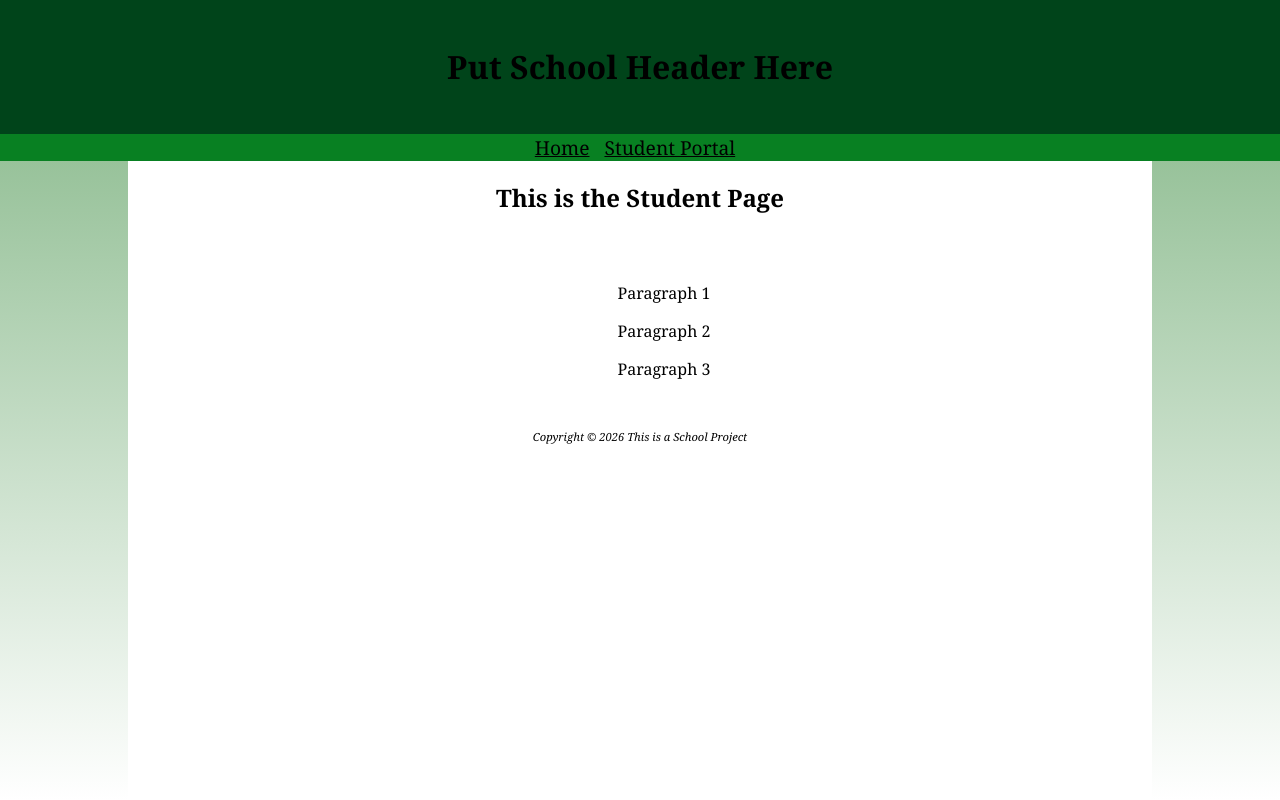
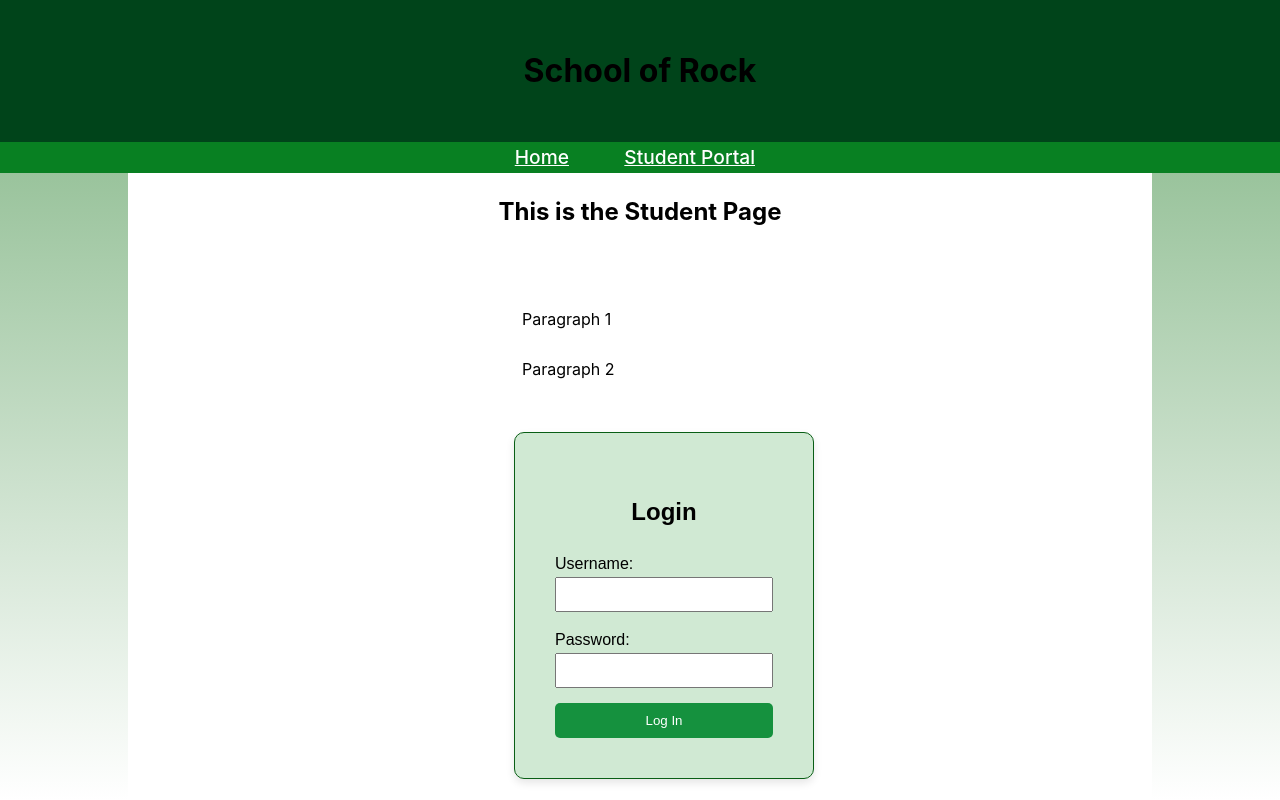
Before and after one commit to Klmay/Front-End-Final-Project-Web-Application, a plain HTML site: page student.html in a window 1280 px wide. Shown: the top 800 px of the page. Drawn offline with Linux system fonts and the light colour scheme.

Commit message:
Added Login to Student and Teacher + School Name

```diff
--- a/school.css
+++ b/school.css
@@ -1,5 +1,6 @@
 * { box-sizing: border-box; }
-body {  font-family:Cambria, Cochin, Georgia, Times, 'Times New Roman', serif;
+body {  font-family:"Inter", "Segoe UI", Cambria, Cochin, Georgia, Times, 'Times New Roman', serif;
+        line-height: 1.6;
         margin: 0;
         padding: 0;
         height: 100%;
@@ -24,7 +25,6 @@
         background-color: #00441a;
         padding: 1.5em;
         text-align: center;
-
 }
 
 h1 {
@@ -36,11 +36,17 @@
 }
 
 nav {
- margin: 0;
+    margin: 0;
     border: none;
     font-size: 1.2em;
+    font-weight: 500;
     text-align: center;
+    text-decoration: none;
     background-color: #088022;
+}
+
+nav a {
+    margin: 0 20px;
 }
 
 header a:link {
@@ -54,19 +60,23 @@
 }
 
 nav a:link {
-    color:#000000;
+    color:#ffffff;
 }
 nav a:hover {
     color:#000000;
+    text-decoration: underline;
 }
 nav a:visited {
     color:#000000;
 }
 
 footer {
+        margin-top: 40px;
         text-align: center;
         font-size: .70em;
         font-style: italic;
+        color: #777777;
+        border-top: 1px solid #ffffff;
         padding: 3em;
 }
 
@@ -83,13 +93,17 @@
 section {
       padding-left: .5em;
       padding-right: .5em;
+      margin-top: 24px;
 }
 
-table { margin: auto;
-        border: 1px solid #000000;
-        width: 10%;
-        text-align: center;
-        border-collapse: collapse;
+table {
+    margin: auto;
+    border: 1px solid #000000;
+    border-radius: 8px;
+    width: 10%;
+    text-align: center;
+    border-collapse: collapse;
+    overflow: hidden;
 }
 
 td, th
@@ -106,3 +120,46 @@
       text-align: center;
 }
 tr:nth-of-type(odd) { background-color: #8ab378;}
+tr:nth-child(even) {
+    background: #f3f7f9;
+}
+
+.content-box {
+    background: rgb(255, 255, 255);
+}
+
+.login-box {
+  width: 300px;
+  padding: 40px;
+  border: 1px solid #095e15;
+  border-radius: 10px;
+  box-shadow: 0 4px 8px rgba(0,0,0,0.1);
+  background-color: #36a1443b;
+  margin: 50px auto;
+  font-family: Arial, sans-serif;
+}
+
+.input-group {
+  margin-bottom: 15px;
+}
+
+.input label {
+  display: block;
+  margin-bottom: 5px;
+}
+
+.input-group input {
+  width: 100%;
+  padding: 8px;
+  box-sizing: border-box;
+}
+
+button {
+  width: 100%;
+  padding: 10px;
+  background-color: #15913e;
+  color: white;
+  border: none;
+  border-radius: 5px;
+  cursor: pointer;
+}
--- a/student.html
+++ b/student.html
@@ -8,7 +8,7 @@
 </head>
 <body>
     <header>
-    <h1>Put School Header Here</h1>
+    <h1>School of Rock</h1>
     </header>
     <nav>
         <a href="index.html">Home</a> &nbsp;
@@ -24,9 +24,22 @@
     <section>
     <p>Paragraph 2</p>
     </section>
-    <section>
-    <p>Paragraph 3</p>
-    </section>
+    <div class="login-box">
+            <h2>Login</h2>
+            <form action="/login-process" method="POST">
+                <div class="input-group">
+                    <label for="username">Username:</label>
+                    <input type="email" id="username" name="username" required
+                    oninvalid="this.setCustomValidity('Please enter a valid school email address')"
+                    oninput="this.setCustomValidity('')">
+                </div>
+                <div class="input-group">
+                    <label for="password">Password:</label>
+                    <input type="password" id="password" name="password" required>
+                </div>
+                <button type="submit">Log In</button>
+            </form>
+    </div>
 </main>
 <footer>
   Copyright &copy; 2026 This is a School Project <br />
```
Also changed, not shown: index.html (+1 -1 lines), teacher.html (+17 -4 lines).
